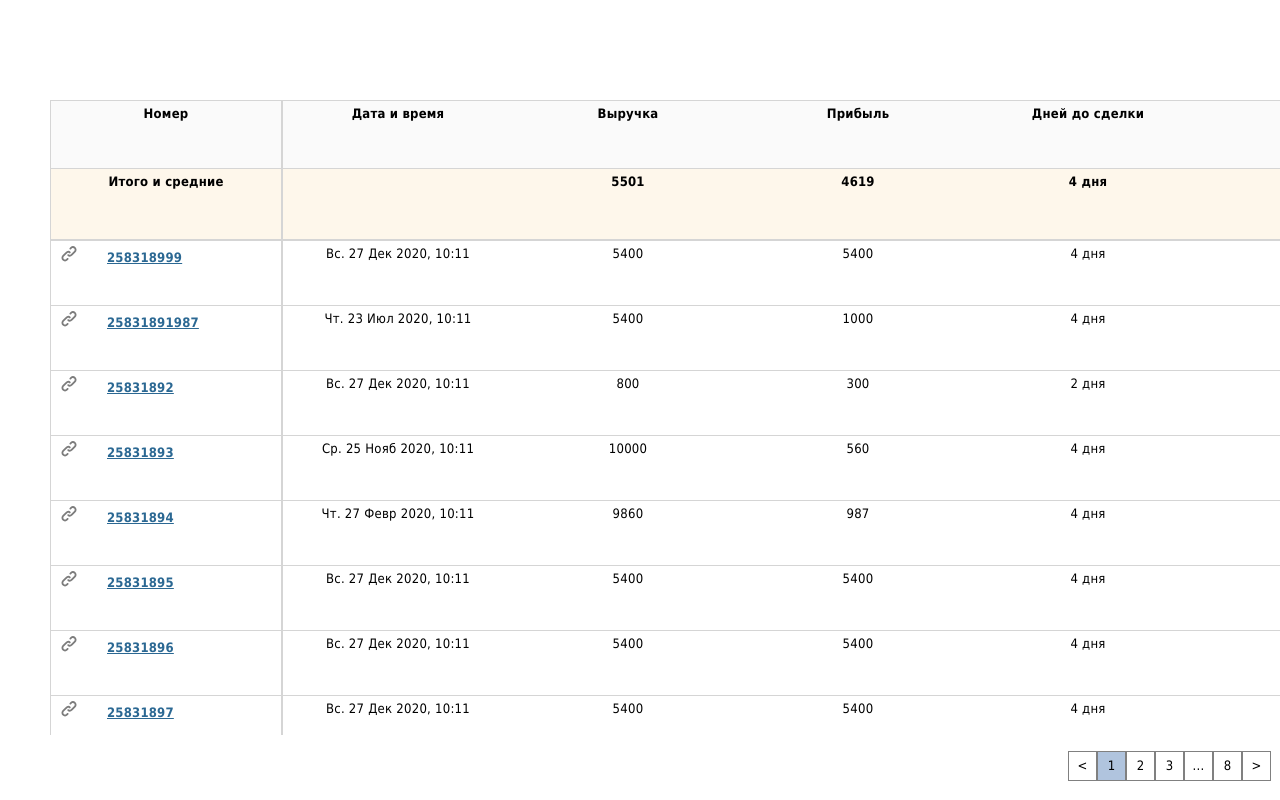
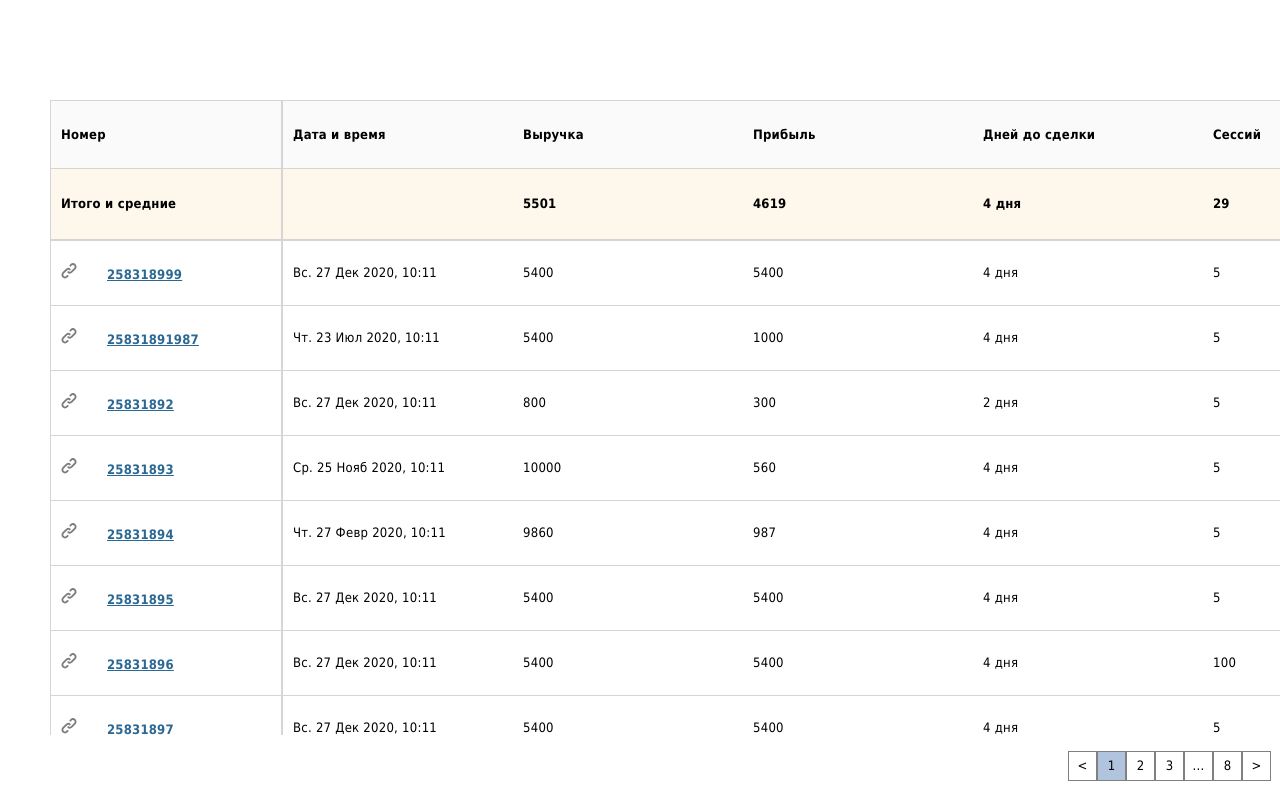
Before and after one commit to helly-15/testTaskAlytics, a React (Create React App) app: page / in a window 1280 px wide. Shown: the top 800 px of the page. Built offline with nearby package versions, Linux system fonts and the light colour scheme.

Commit message:
fix:text align in cells

```diff
--- a/src/table/Table.scss
+++ b/src/table/Table.scss
@@ -17,15 +17,17 @@
   margin: auto;
   border-collapse: collapse;
   border-spacing: 0;
-  text-align: center;
+  text-align: left;
+  vertical-align: middle;
 }
+
 .table-wrap {
   position: relative;
 }
 .table-scroll th,
 .table-scroll td {
   padding: 5px 10px;
-  vertical-align: top;
+  vertical-align: middle;
   min-width: 210px;
   width: 210px;
 }
```
